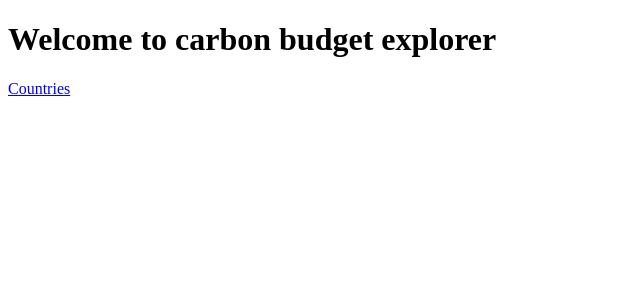
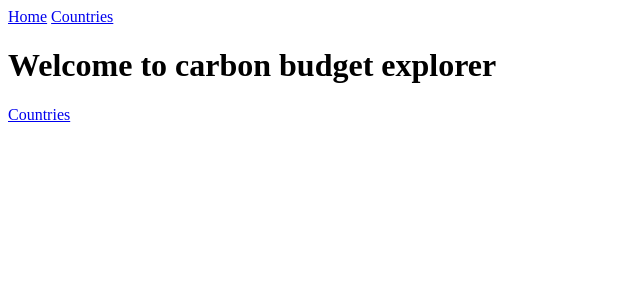
Before and after one commit to carbon-budget-explorer/cabe, a SvelteKit app: page / in a window 1280 px wide. Shown: the top 300 px of the page, without its empty margins (0-640 px from the left). Built offline with nearby package versions, Linux system fonts and the light colour scheme.

Commit message:
Add layout

```diff
--- /dev/null
+++ b/src/routes/+layout.svelte
@@ -0,0 +1,6 @@
+<nav>
+    <a href="/">Home</a>
+    <a href="/countries">Countries</a>
+</nav>
+
+<slot></slot>
```
